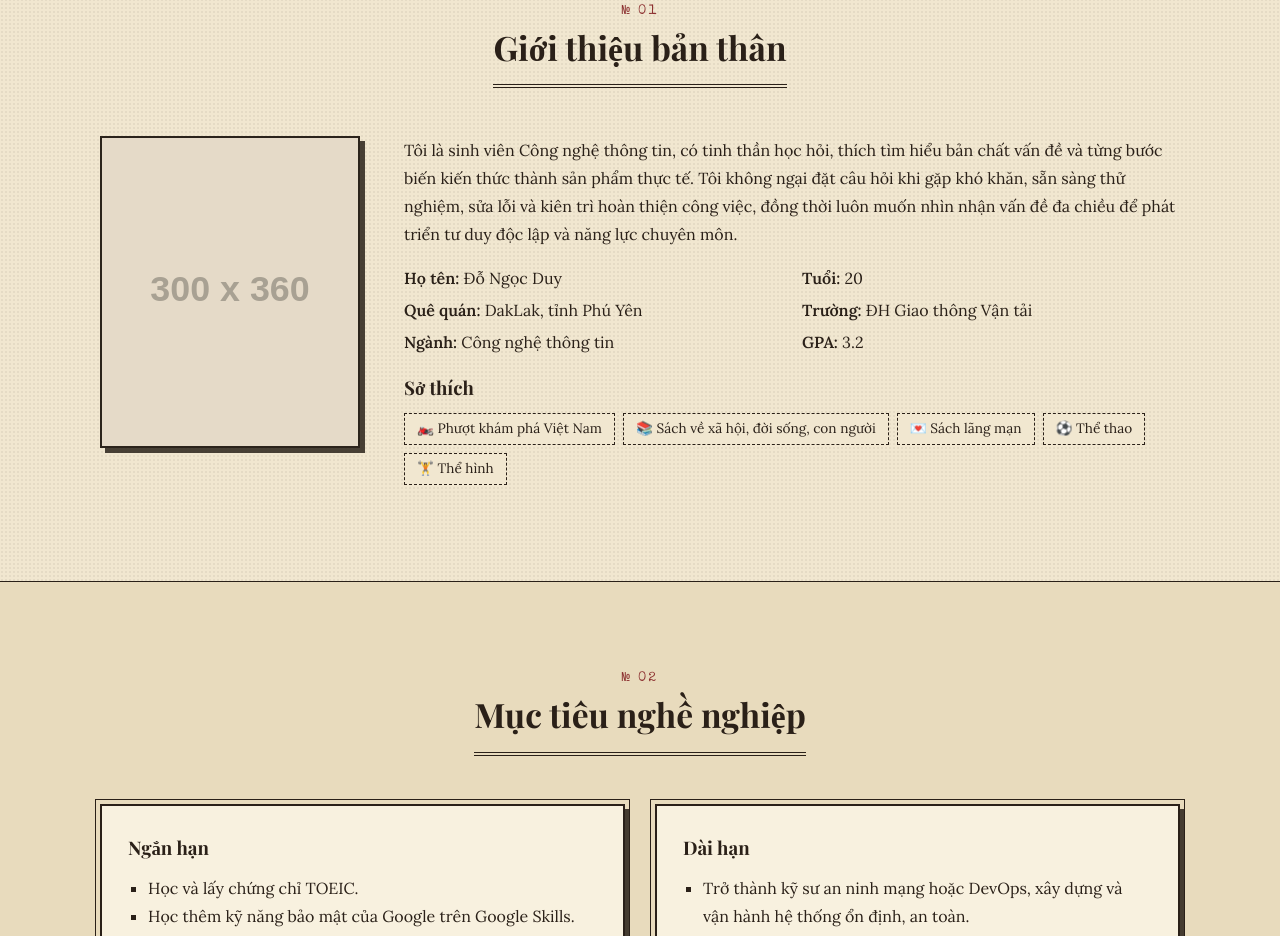
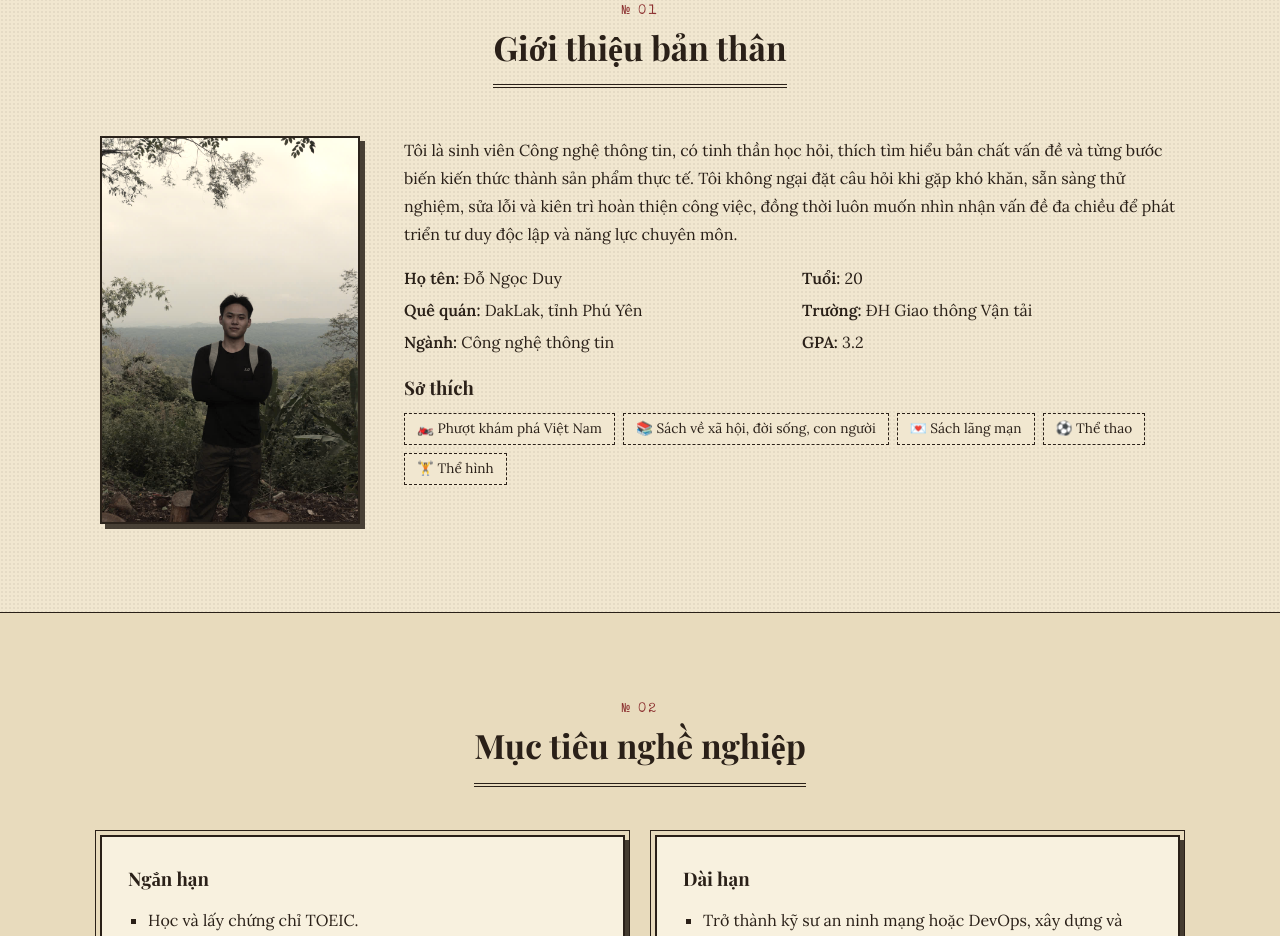
Before and after one commit to duy13-computer/Profile, a plain HTML site: page index.html in a window 1280 px wide. Shown: the part 806-1742 px from the top of the page. Drawn offline with nearby package versions, Linux system fonts and the light colour scheme; placeholder pictures from the web are drawn by us.

Commit message:
Update index.html

```diff
--- a/index.html
+++ b/index.html
@@ -59,7 +59,7 @@
       <div class="container">
         <h2 class="section__title reveal"><small>№ 01</small><span data-en="About me">Giới thiệu bản thân</span></h2>
         <div class="about reveal">
-          <img class="about__img" src="https://placehold.co/300x360/d9c9a3/2a2018?text=Anh+ca+nhan" alt="Ảnh cá nhân">
+          <img class="about__img" src="anhdaidien.jpg" alt="Ảnh cá nhân">
           <div>
             <p data-en="I am an IT student who loves learning and digging into the root of every problem, then turning knowledge into real products. I am not afraid to ask questions when stuck, ready to experiment, fix bugs and persist until the work is done, and I always try to see problems from many angles to build independent thinking and professional ability.">Tôi là sinh viên Công nghệ thông tin, có tinh thần học hỏi, thích tìm hiểu bản chất vấn đề và từng bước biến kiến thức thành sản phẩm thực tế. Tôi không ngại đặt câu hỏi khi gặp khó khăn, sẵn sàng thử nghiệm, sửa lỗi và kiên trì hoàn thiện công việc, đồng thời luôn muốn nhìn nhận vấn đề đa chiều để phát triển tư duy độc lập và năng lực chuyên môn.</p>
             <ul class="about__info">
```
